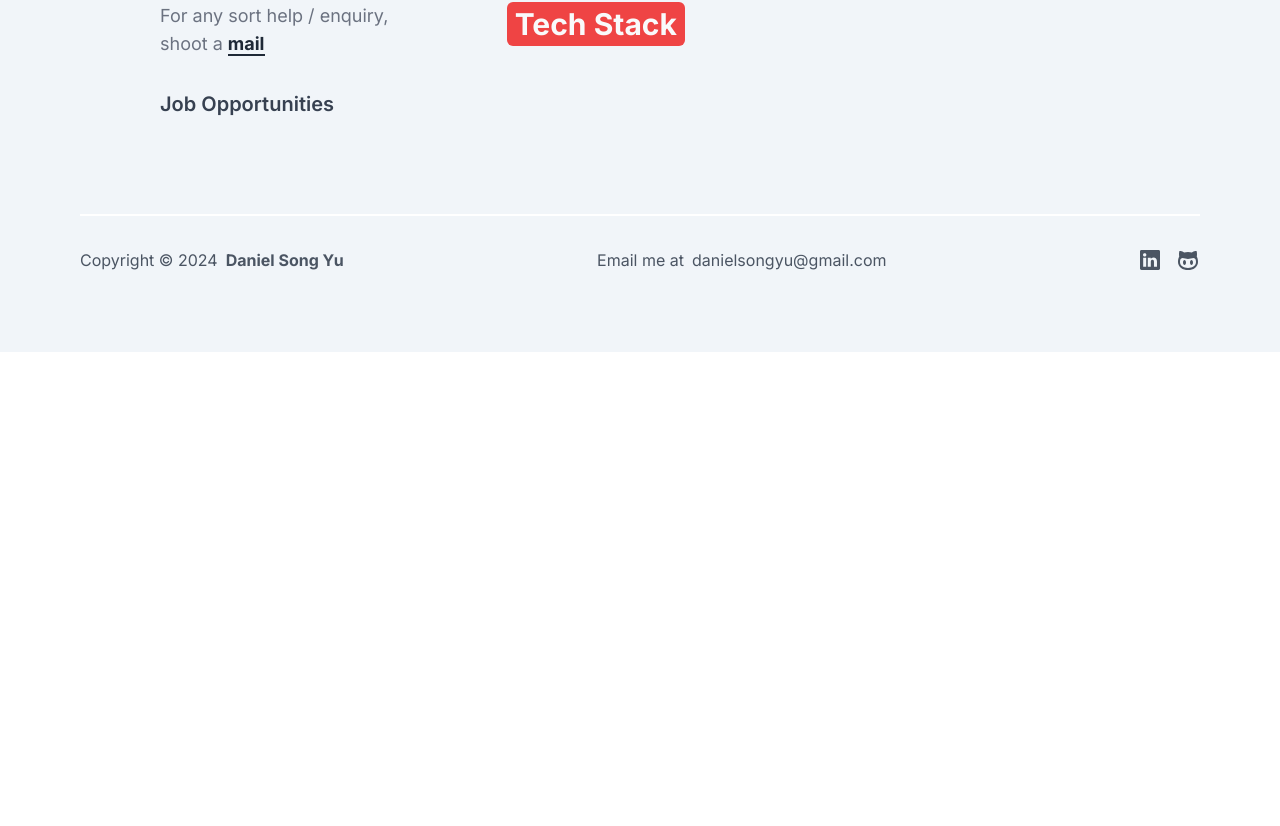
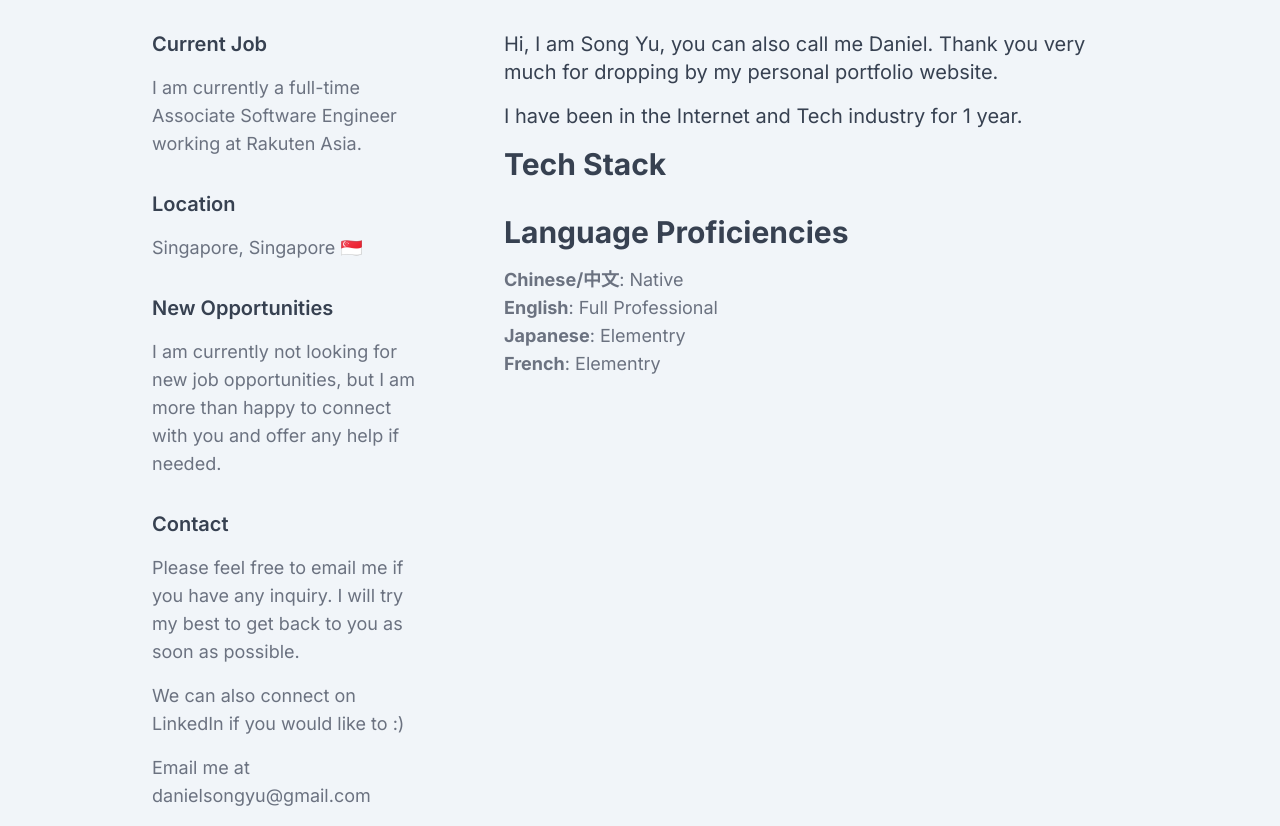
Before and after one commit to Song0180/daniel-song-portfolio, a Next.js app: page /about in a window 1280 px wide. Shown: the part 454-1280 px from the top of the page. Before the commit the page ends 806 px from the top, so only its background shows below. Built offline with nearby package versions, Linux system fonts and the light colour scheme.

Commit message:
Update about page

```diff
--- a/app/lib/actions.ts
+++ b/app/lib/actions.ts
@@ -1,6 +1,7 @@
 import { Repo } from './definitions';
 
 export const getLatestRepos = async (username: string) => {
+  try {
     const res = await fetch(
       `https://api.github.com/users/${username}/repos?sort=updated`
     );
@@ -11,4 +12,8 @@ export const getLatestRepos = async (username: string) => {
 
     const repoList: Repo[] = await res.json();
     return repoList.slice(0, 3);
+  } catch (err) {
+    console.error('Failed to fetch GitHub repos:', err);
+    return [];
+  }
 };
--- a/app/lib/data.ts
+++ b/app/lib/data.ts
@@ -8,16 +8,54 @@ const userData = {
   roles: ['Developer', 'Engineer', 'Team Player'],
   projects: [
     {
-      title: 'haha',
-      link: 'https://haha',
+      title: 'Rakuten Web Search',
+      url: 'https://websearch.rakuten.co.jp',
       imgUrl: '/haha.png',
+      description: '',
     },
   ],
   about: {
-    title: 'Hellow World',
-    description: [`Hellow World`],
-    currentProject: 'Hellow World',
-    currentProjectUrl: 'https://Hellow World',
+    title:
+      'I am a software engineer passionately professional in delivering the best user experience with daily-updated knowledge and modern technology.',
+    description: [
+      'Hi, I am Song Yu, you can also call me Daniel. Thank you very much for dropping by my personal portfolio website.',
+      'I have been in the Internet and Tech industry for 1 year. ',
+    ],
+    location: {
+      countryRegion: 'Singapore',
+      emoji: '🇸🇬',
+      city: 'Singapore',
+    },
+    currentJob: {
+      company: 'Rakuten Asia',
+      companyUrl: '',
+      article: 'an',
+      title: 'Associate Software Engineer',
+    },
+    jobOpportunities:
+      'I am currently not looking for new job opportunities, but I am more than happy to connect with you and offer any help if needed. ',
+    contact: [
+      'Please feel free to email me if you have any inquiry. I will try my best to get back to you as soon as possible.',
+      'We can also connect on LinkedIn if you would like to :)',
+    ],
+    languages: [
+      {
+        language: 'Chinese/中文',
+        proficiency: 'Native',
+      },
+      {
+        language: 'English',
+        proficiency: 'Full Professional',
+      },
+      {
+        language: 'Japanese',
+        proficiency: 'Elementry',
+      },
+      {
+        language: 'French',
+        proficiency: 'Elementry',
+      },
+    ],
   },
   experience: [
     {
--- a/app/ui/about/about.tsx
+++ b/app/ui/about/about.tsx
@@ -1,23 +1,20 @@
 import userData from '@/app/lib/data';
 import Image from 'next/image';
-import React from 'react';
+import React, { use } from 'react';
 
 export default function About() {
   return (
     <section>
       <div className='max-w-5xl mx-auto h-28 mt-2 md:mt-0 md:h-40 flex flex-col justify-end'>
-        <h1 className='self-start mx-4 lg:mx-8 text-5xl md:text-8xl font-bold text-gray-700 dark:text-gray-200 py-16 md:py-12 text-left'>
+        <h1 className='self-start mx-4 lg:mx-6 text-5xl md:text-8xl font-bold text-gray-700 dark:text-gray-200 py-16 md:py-12 text-left'>
           About
         </h1>
       </div>
       <div className='bg-slate-100 dark:bg-black -mt-20 pt-10'>
         <div className='max-w-5xl mx-auto'>
-          <div className='mx-4 lg:mx-8'>
+          <div className='mx-4 lg:mx-6'>
             <div className='text-container pt-8'>
-              <p
-                className='leading-loose text-2xl md:text-4xl font-semibold'
-                style={{ lineHeight: '3rem' }}
-              >
+              <p className='leading-loose text-2xl text-gray-700 dark:text-gray-200 md:text-4xl font-semibold'>
                 {userData.about.title}
               </p>
             </div>
@@ -25,25 +22,62 @@ export default function About() {
             <div className='pt-20 grid grid-cols-1 md:grid-cols-3 gap-y-20 gap-x-20'>
               {/* Side Panel */}
               <div className='inline-flex flex-col'>
-                <div>
+                <div className='mb-8'>
                   <h1 className='text-xl font-semibold text-gray-700 dark:text-gray-200'>
-                    Resume
+                    Current Job
                   </h1>
                   <p className='text-lg text-gray-500 mt-4 dark:text-gray-300'>
-                    For any sort help / enquiry, shoot a{' '}
+                    I am currently a full-time {userData.about.currentJob.title}{' '}
+                    working at{' '}
                     <a
+                      href={userData.about.currentJob.companyUrl}
+                      className='hover:underline hover:text-blue-500'
+                    >
+                      {userData.about.currentJob.company}
+                    </a>
+                    .
+                  </p>
+                </div>
+                <div className='mb-8'>
+                  <h1 className='text-xl font-semibold text-gray-700 dark:text-gray-200'>
+                    Location
+                  </h1>
+                  <p className='text-lg text-gray-500 mt-4 dark:text-gray-300'>
+                    {userData.about.location.city},{' '}
+                    {userData.about.location.countryRegion}{' '}
+                    {userData.about.location.emoji}
+                  </p>
+                </div>
+                <div className='mb-8'>
+                  <h1 className='text-xl font-semibold text-gray-700 dark:text-gray-200'>
+                    New Opportunities
+                  </h1>
+                  <p className='text-lg text-gray-500 mt-4 dark:text-gray-300'>
+                    {userData.about.jobOpportunities}
+                  </p>
+                </div>
+                <div className='mb-8'>
+                  <h1 className='text-xl font-semibold text-gray-700 dark:text-gray-200'>
+                    Contact
+                  </h1>
+
+                  {userData.about.contact.map((content, idx) => (
+                    <p
+                      key={idx}
+                      className='text-lg text-gray-500 mt-4 dark:text-gray-300'
+                    >
+                      {content}
+                    </p>
+                  ))}
+                  <p className='text-lg text-gray-500 mt-4 dark:text-gray-300'>
+                    Email me at{' '}
+                    <a
+                      className='hover:underline hover:text-blue-500'
                       href={`mailto:${userData.email}`}
-                      className='text-gray-800 border-b-2 border-gray-800 dark:border-gray-300 font-bold dark:text-gray-300'
                     >
-                      mail
+                      {userData.email}
                     </a>
                   </p>
-                </div>
-                <div className='mt-8'>
-                  <h1 className='text-xl font-semibold text-gray-700 dark:text-gray-200'>
-                    Job Opportunities
-                  </h1>
-                  <p className='text-lg text-gray-500 mt-4 dark:text-gray-300'></p>
                 </div>
               </div>
               {/* Text area */}
@@ -57,7 +91,7 @@ export default function About() {
                   </p>
                 ))}
 
-                <h1 className='bg-red-500 text-3xl rounded-md px-2 py-1 inline-block font-bold text-gray-50'>
+                <h1 className='text-3xl text-gray-700 dark:text-gray-200  inline-block font-bold'>
                   Tech Stack
                 </h1>
                 <div className='flex flex-row flex-wrap mt-8'>
@@ -119,6 +153,19 @@ export default function About() {
                     height={20}
                   /> */}
                 </div>
+                <h1 className='text-3xl text-gray-700 dark:text-gray-200  inline-block font-bold'>
+                  Language Proficiencies
+                </h1>
+                <ul className='text-lg text-gray-500 mt-4 dark:text-gray-300'>
+                  {userData.about.languages.map((item) => (
+                    <li key={item.language}>
+                      <p>
+                        <span className='font-bold'>{item.language}</span>:{' '}
+                        <span>{item.proficiency}</span>
+                      </p>
+                    </li>
+                  ))}
+                </ul>
               </div>
             </div>
           </div>
--- a/app/ui/experience/experience.tsx
+++ b/app/ui/experience/experience.tsx
@@ -4,7 +4,7 @@ export default function Experience() {
   return (
     <section>
       <div className='max-w-5xl mx-auto h-28 mt-2 md:mt-0 md:h-40 flex flex-col justify-end'>
-        <h1 className='self-start mx-4 lg:mx-8 text-5xl md:text-8xl font-bold text-gray-700 dark:text-gray-200 py-16 md:py-12 text-left'>
+        <h1 className='self-start mx-4 lg:mx-6 text-5xl md:text-8xl font-bold text-gray-700 dark:text-gray-200 py-16 md:py-12 text-left'>
           Experience
         </h1>
       </div>
--- a/app/ui/footer.tsx
+++ b/app/ui/footer.tsx
@@ -22,7 +22,7 @@ export default function Footer() {
               Email me at
               <div className='inline-block transform hover:underline'>
                 <a
-                  className='px-2 py-1  hover:text-sky-700'
+                  className='px-2 py-1  hover:text-blue-500'
                   href={`mailto:${userData.email}`}
                 >
                   {userData.email}
--- a/app/ui/home/hero.tsx
+++ b/app/ui/home/hero.tsx
@@ -4,7 +4,7 @@ import Image from 'next/image';
 export default function Hero() {
   return (
     <div className='mx-auto max-w-5xl flex flex-row items-start overflow-hidden'>
-      <div className='w-full pt-0 pb-20 pl-4 sm:pr-8 md:text-left lg:pl-8 lg:mr-20 md:pt-2 lg:w-1/2'>
+      <div className='w-full pt-0 pb-20 pl-4 sm:pr-8 md:text-left lg:pl-6 lg:mr-20 md:pt-2 lg:w-1/2'>
         {userData.roles.map((role) => (
           <h1
             key={role}
```
Lines whose indentation alone changed are shown as unchanged.
